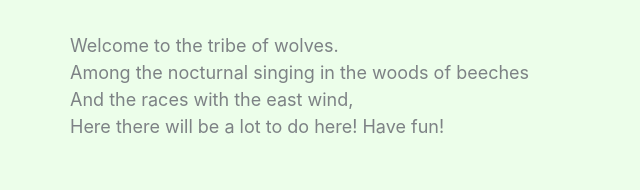
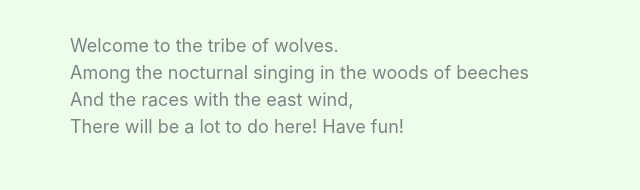
Before and after one commit to GreenWolves/greenwolves.github.io, a plain HTML site: page index.html in a window 1280 px wide. Shown: the part 173-363 px from the top of the page, 15-655 px from the left. Drawn offline with Linux system fonts and the light colour scheme.

Commit message:
Update index.html

```diff
--- a/index.html
+++ b/index.html
@@ -39,7 +39,7 @@
                 <div class="col-md-8">
                     <div class="intro">
                         <h2>Presentation</h2>
-                        <p>Welcome to the tribe of wolves.<br>Among the nocturnal singing in the woods of beeches<br>And the races with the east wind,<br>Here there will be a lot to do here! Have fun!</p>
+                        <p>Welcome to the tribe of wolves.<br>Among the nocturnal singing in the woods of beeches<br>And the races with the east wind,<br>There will be a lot to do here! Have fun!</p>
                     </div>
                 </div>
                 <div class="col-sm-4" id="logo" align="right"><img src="assets/img/oPKWpQP.jpg" wdith="200px" height="200px">
```
